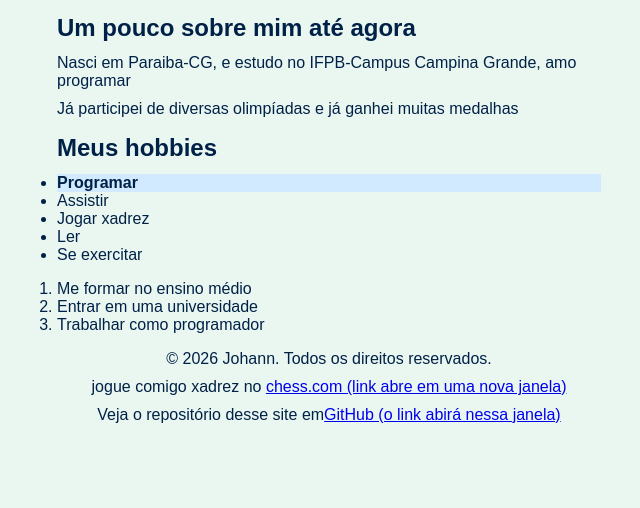
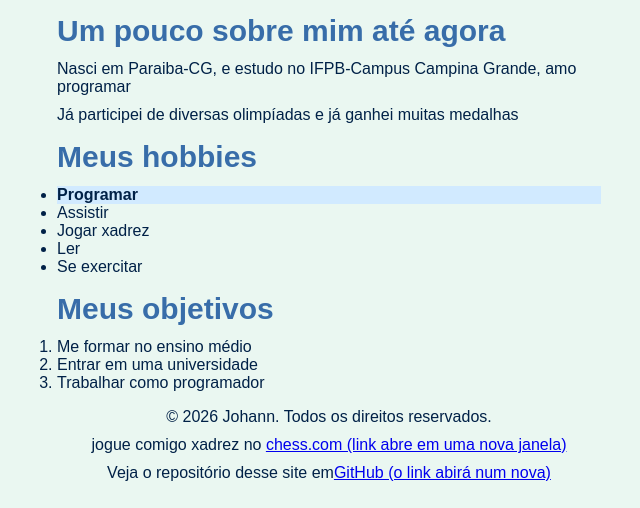
Before and after one commit to johannbarros-ux/Sobre-mim, a plain HTML site: page index.html in a window 1280 px wide. Shown: the part 635-1143 px from the top of the page, without its empty margins (323-963 px from the left). Before the commit the page ends 1085 px from the top, so only its background shows below. Drawn offline with Linux system fonts and the light colour scheme.

Commit message:
valha minha nossa nenhora. AGORA VAI

```diff
--- a/index.html
+++ b/index.html
@@ -11,15 +11,15 @@
         <h1 id="titulo">Sobre mim: JOHANN</h1>
     </header>
     <main>
-    <section id="introducao">
+    <section >
 
         <img id="imagem-inicial"alt="Minha imagem de perfil do github" src="sokka.png">
-        <h2>Um pouco sobre mim até agora</h2>
+        <h2 id="introducao">Um pouco sobre mim até agora</h2>
         <p> Nasci em Paraiba-CG, e estudo no IFPB-Campus Campina Grande, amo programar</p>
         <p>Já participei de diversas olimpíadas e já ganhei muitas medalhas</p>
     </section>
-    <section id="hobbies">
-        <h2>Meus hobbies</h2>
+    <section >
+        <h2 id="hobbies">Meus hobbies</h2>
         <ul>
             <li class="hobby-lindo">Programar</li>
             <li>Assistir</li>
@@ -28,7 +28,8 @@
             <li>Se exercitar</li>
         </ul>
     </section>
-    <section id="objetivos">
+    <section >
+        <h2 id="objetivos">Meus objetivos</h2>
         <ol>
             <li>Me formar no ensino médio</li>
             <li>Entrar em uma universidade</li>
@@ -42,7 +43,7 @@
     <footer>
         <p>© 2026 Johann. Todos os direitos reservados.</p>
         <p> jogue comigo xadrez no <a href="https://www.chess.com" target="_blank" rel="noopener">chess.com  (link abre em uma nova janela)</a></p>
-        <p> Veja o repositório desse site em<a href="https://github.com/johannbarros-ux/Sobre-mim" >GitHub  (o link abirá nessa janela)</a></p>
+        <p> Veja o repositório desse site em<a href="https://github.com/johannbarros-ux/Sobre-mim" target="_blank" rel="noopener" >GitHub  (o link abirá num nova)</a></p>
     </footer>
 </body>
 </html>
--- a/styles.css
+++ b/styles.css
@@ -16,10 +16,22 @@ main{
     max-width: 999px;
     margin: 0 auto;
 }
+#hobbies{
+    font-size: 30px;
+    color:#386da9;
+}
+#introducao{
+    font-size: 30px;
+    color:#386da9;
+}
+#objetivos{
+    font-size: 30px;
+    color:#386da9;
+}
 #titulo{
     font-size: 50px;
     font-family: 'Courier New', Courier, monospace;
-    color:#004390
+    color:#386da9
 
 }
 .hobby-lindo{
```
